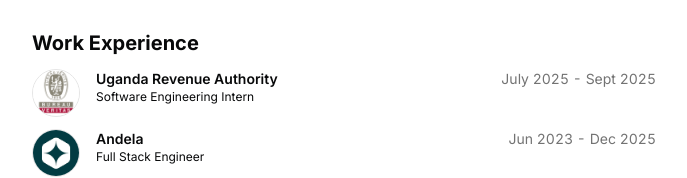
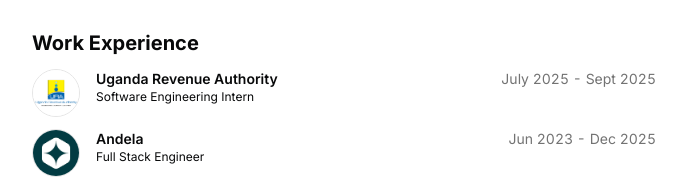
Before and after one commit to mutsinziisaac/my-brand-mutsinzi, a Next.js app: page / in a window 1280 px wide. Shown: the part 419-597 px from the top of the page, without its empty margins (296-983 px from the left). Built offline with nearby package versions, Linux system fonts and the light colour scheme.

Commit message:
update resume

```diff
--- a/src/data/resume.tsx
+++ b/src/data/resume.tsx
@@ -69,7 +69,7 @@ export const DATA = {
       href: "https://ura.go.ug/en/",
       location: "Nakawa, Kampala",
       title: "Software Engineering Intern",
-      logoUrl: "/bv.png",
+      logoUrl: "/ura.png",
       start: "July 2025",
       end: "Sept 2025",
       description:
```
Also changed, not shown: public/ura.png (added).
